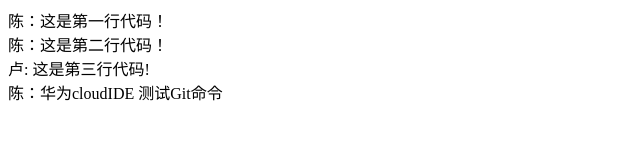
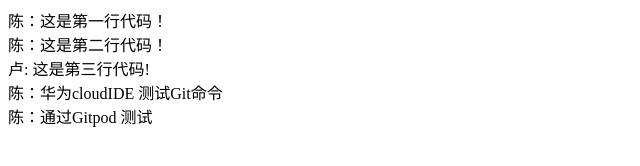
Before and after one commit to chenlotus/ide_test, a plain HTML site: page index.html in a window 1280 px wide. Shown: the whole page, without its empty margins (0-640 px from the left). Drawn offline with Linux system fonts and the light colour scheme.

Commit message:
Gitpod 测试

```diff
--- a/index.html
+++ b/index.html
@@ -9,5 +9,6 @@
 	<div>陈：这是第二行代码！</div>
 	<div>卢: 这是第三行代码! </div>
 	<div>陈：华为cloudIDE 测试Git命令 </div>
+	<div>陈：通过Gitpod 测试</div>
 </body>
 </html>
```
